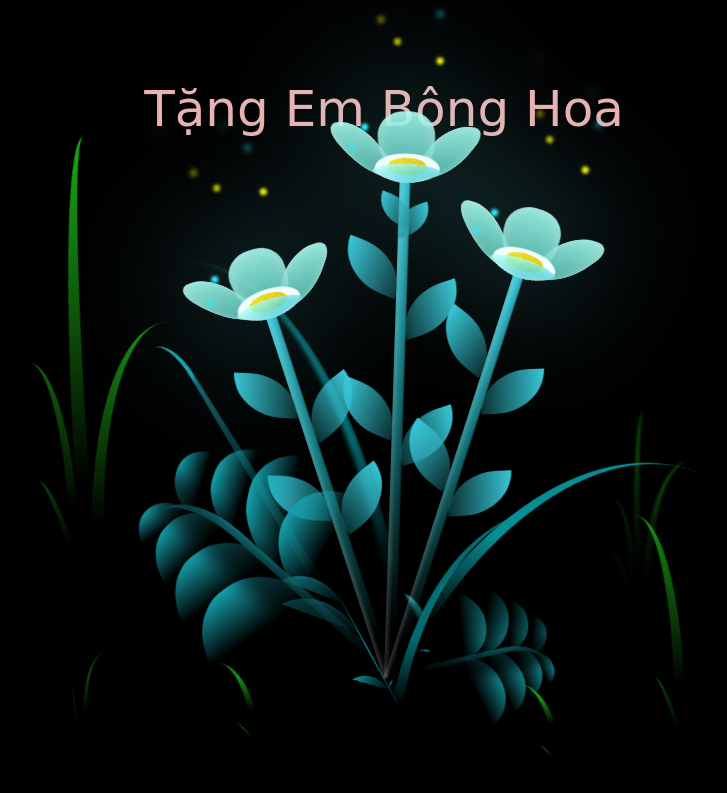
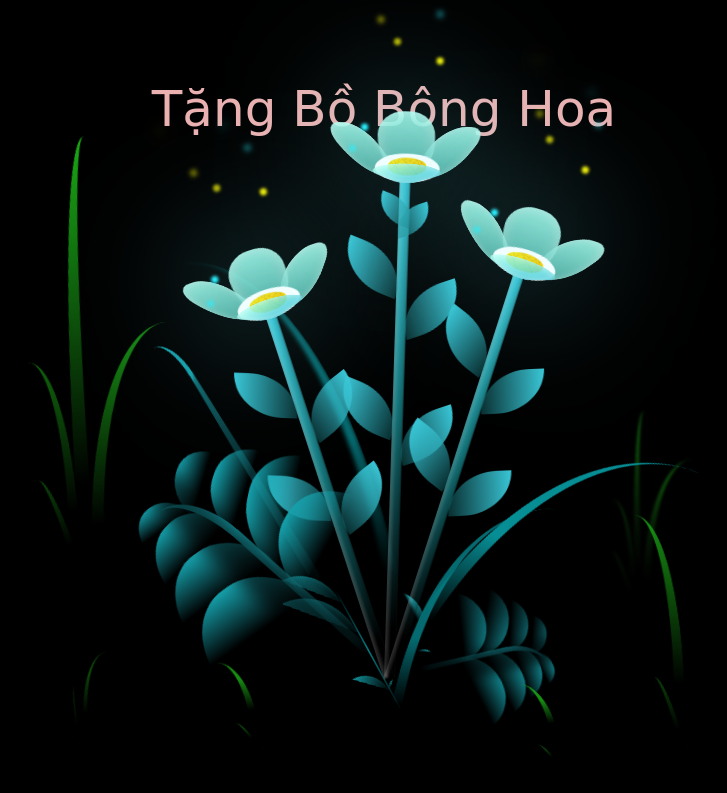
Before and after one commit to hihihaha3/fllower, a plain HTML site: page index.html in a window 1280 px wide. Shown: the whole page, without its empty margins (256-983 px from the left). Drawn offline with Linux system fonts and the light colour scheme; a web font is replaced by a local one.

Commit message:
Update index.html

```diff
--- a/index.html
+++ b/index.html
@@ -11,7 +11,7 @@
 
   <body class="not-loaded">
     <div class="night"></div>
-    <div class="happy-woman-day">Tặng Em Bông Hoa</div>
+    <div class="happy-woman-day">Tặng Bồ Bông Hoa</div>
     <div class="flowers">
       <div class="flower flower--1">
         <div class="flower__leafs flower__leafs--1">
```
